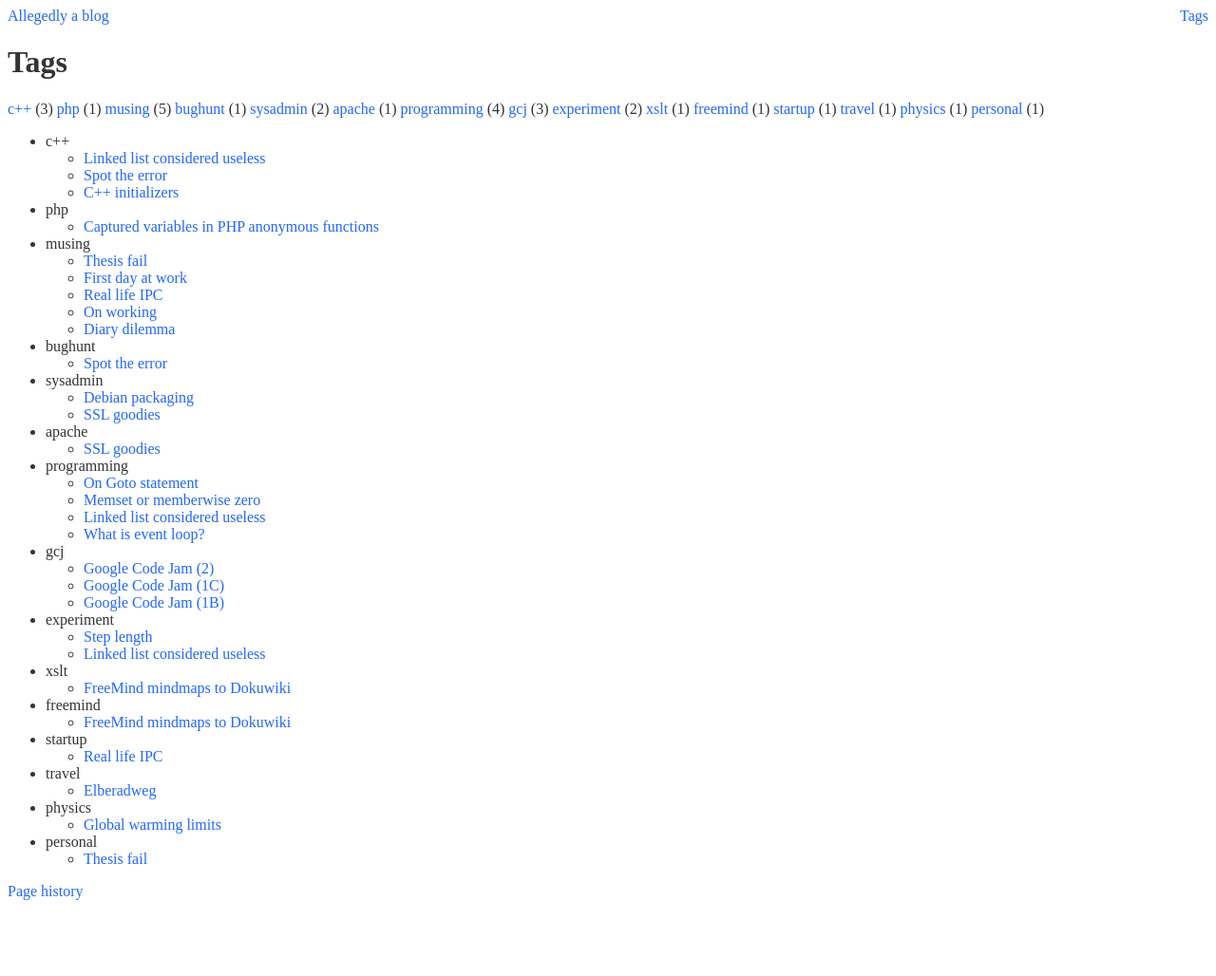
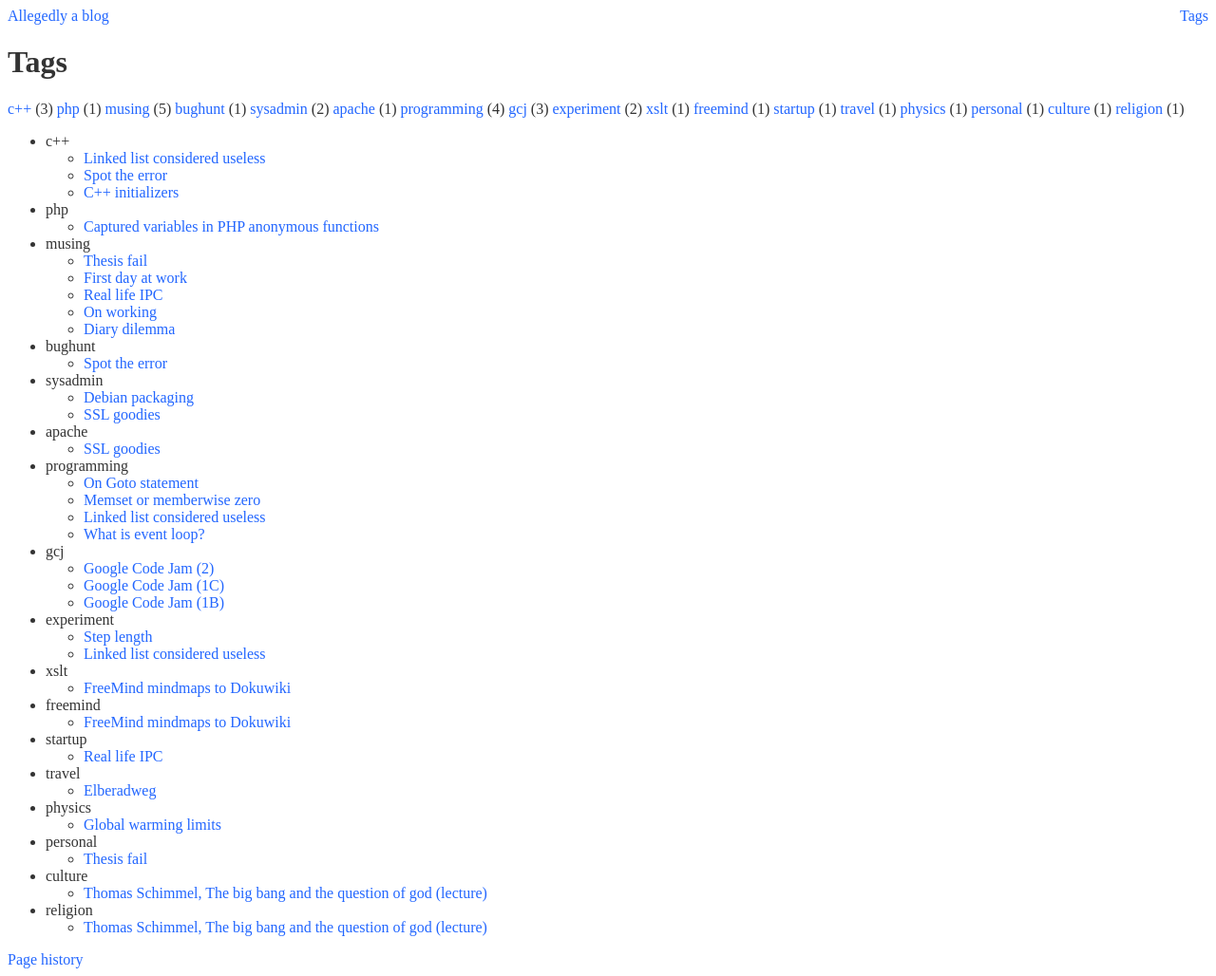
Before and after one commit to Werkov/Werkov.github.io, a Jekyll site: the page built from tags.md, in a window 1280 px wide. Shown: the whole page at 95% size. Built offline with Jekyll 4.4.1, drawn with Linux system fonts in a browser that asks for light colours; before the commit the page ends 956 px from its top, so only the background shows below that; part of the change alters nothing that is shown.

Commit message:
Finalized Schimmel lecture

```diff
--- a/_drafts/schimmel.md
+++ b/_posts/2015-10-20-schimmel.md
@@ -1,43 +1,51 @@
 ---
 layout: post
 title: Thomas Schimmel, The big bang and the question of god (lecture)
+tags: culture religion
 ---
 
-- why is universe with laws and not lawless?
-- changed worldview ovet the last 70 years
-  - universe has beginning
-- general introductino on BT and cocmic background radiation
-- Einstein: what are god's thouths? the rest are details (spectra,...)
-- Planck: science and religiion complement each other
-- we see only shadows on the wall
-  - why? what if there's nothing more than the shadows
-  - analogy with radio waves (couldn't see them, they're there still)
-- God is for what we don't understand, such a god is not necessary
-  - agreed
-  - God is begin everything (derived from Einstein's quote)
-- Hisenberg: first sip of the science cup makes on atheistic, howevr, there's a
-  god on the bottom
-- universe is running a code that was not made in the universe
-- natural laws are discovered, not made
-  - where do they come from?
-  - who takes care they're still working?
-    - constness of fundamental constants?
-      - he sais: there'll be no people (hmm, controverse how narrow/wide the
-	livable range is)
-- let's say laws are given, and we can tune only those constants
+## Structure of the lecture
+
+These just raw notes from the lecture, interleaved with some of my
+questions/ideas.
+
+- Why is universe with laws and not lawless?
+- Changed worldview over the last 70 years.
+  - universe has beginning, not eternal
+- General introduction into BBT and cosmic background radiation.
+- Einstein: What are god's thoughts? The rest are just details (spectra,
+  element molar mass, ...)
+- Planck: Science and religiion complement each other.
+- We only see shadows on the wall.
+  - **Me** Why? What if there's nothing more than the shadows?
+  - Analogy with radio waves (couldn't see them, they're there still).
+- God is for what we don't understand, such a god is not necessary.
+  - **Me** Agreed.
+  - God is behind everything (derived from Einstein's quote)
+- Heisenberg: First sip of the science cup makes you atheistic, however,
+  there's god on the bottom of the cup.
+- Universe is running a code that was not made in the universe.
+- Natural laws are discovered, not made.
+  - Where do they come from?
+  - Who takes care they're still working?
+    - Constness of fundamental constants?
+      - There'll be no people otherwise.
+        - **Me** Hmm, controverse how narrow/wide the livable range is.
+- Let's say laws are given, and we can tune only those constants
   - aiming 1 cm target from
-    - coupled with 1 km, Denmark, Moon, Sun demostrations of shooting
+    - 1 km, Denmark, Moon, Sun, ... (theatrical demonstrations of shooting)
     - after gradual prolongation he got to size of the universe
-  - me: you are not aiming, you just shoot and watch what follows
-  - what's the precise reasoning? did he explore whole state space?
-  - universe design just for us, but we are still smaller (compared to Earth,
+  - **Me** You are not aiming, you just shoot and watch what follows -- because
+    something always happens.
+  - **Me** What's the precise reasoning? Did he explore whole state space?
+  - Universe designed just for us, but we are negligible (compared to Earth,
     Sun, galaxy, ...)
   - he is trying to impress us with super great/small numbers
     - universe doesn't care about us (music, emotions,... by Jacques Monod)
-  - (if he doesn'ŧ mention anthopologix principle, he is biased)
-  - me: why considering just life in the form as we know it, it could be so
-    much different
-- he is quoting Stephen Hawking
+  - **Me** If he doesn't mention anthropic principle, he is biased. Yes, he was.
+  - **Me** Why considering just life in the form as we know it, it could be so
+    much different.
+- He is quoting Stephen Hawking
   - only the part where he is amazed by the precise settings of the constants
   - still regards him as an atheist
 
@@ -45,7 +53,7 @@ title: Thomas Schimmel, The big bang and the question of god (lecture)
   - again making impressions with Avogadro constant
   - he is comparing water molecules to human products (how reliably the stick
     to laws of nature)
-    - breath count taken by Ceaser in his life == no. of Ceasar's molucules in a
+    - breath count taken by Caesar in his life == no. of Caesar's molecules in a
       sigle breath today
   - talking about sparsity of matter in an atom
 
@@ -56,13 +64,16 @@ title: Thomas Schimmel, The big bang and the question of god (lecture)
   - sending a message to god (assumes limit of light speed)
   - we don't have to find the god, he'll come to us -- he became one of us as
     Jesus Christ
-    - me: why on our Earth, how did he find us, on that little planet
+    - **Me** Why on our Earth, how did he find us, on that little planet?
   - James Irwin: landing on the Moon is nothing compared to coming of Jesus Christ
 - Jesus Christ: whoever comes to me, I'll not reject him (his explanation -- we
   are free to do our observation science)
 
-- students of FF are not supposed to understand and speak English
+- **Me** Students of FF are not supposed to understand and speak English.
 
+## Authentic comments
+
+(In Czech only, written by me and my friend on shared keyboard.)
 
 tak to mě teda zklamalo... to co jsi mohl vidět byla metoda Baroko... fascinace
 vším možným, zlatem a pozlátkem... a pak fascinované lidi oddělat dvouma větami
```
